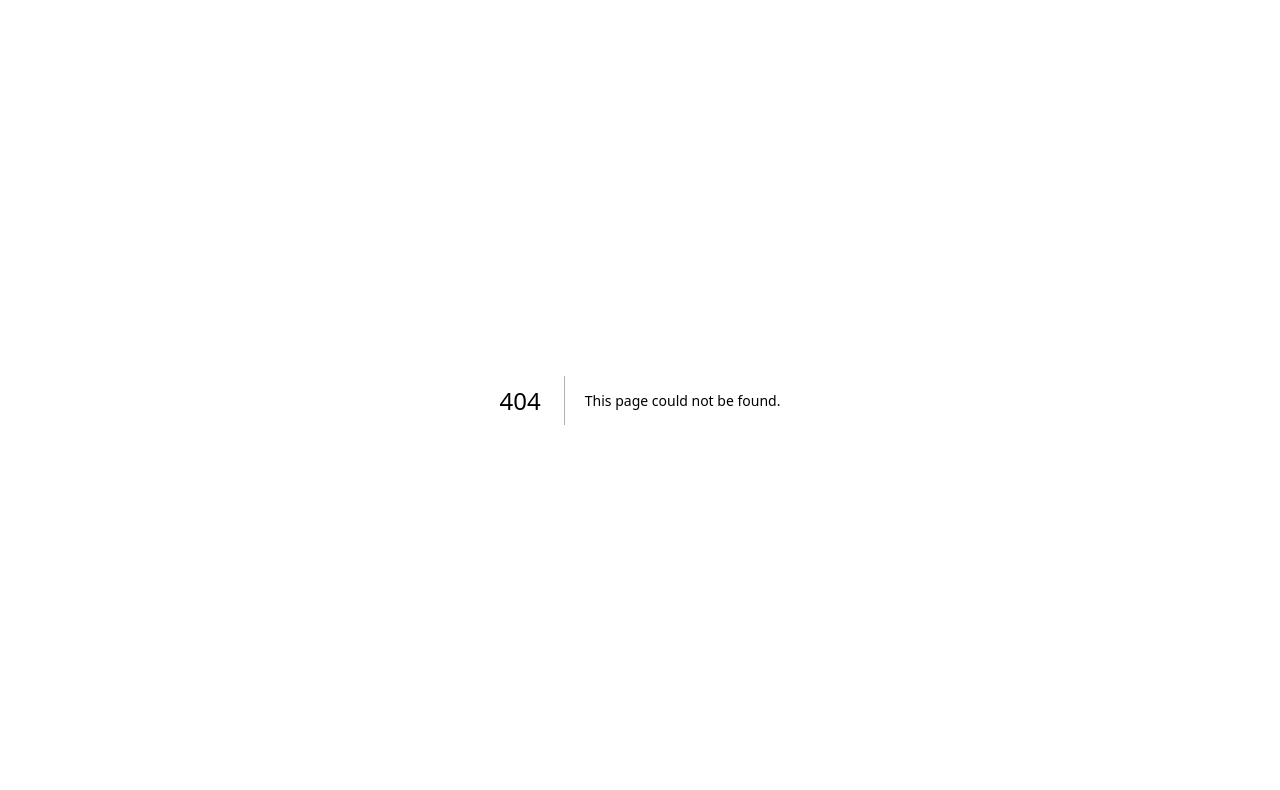
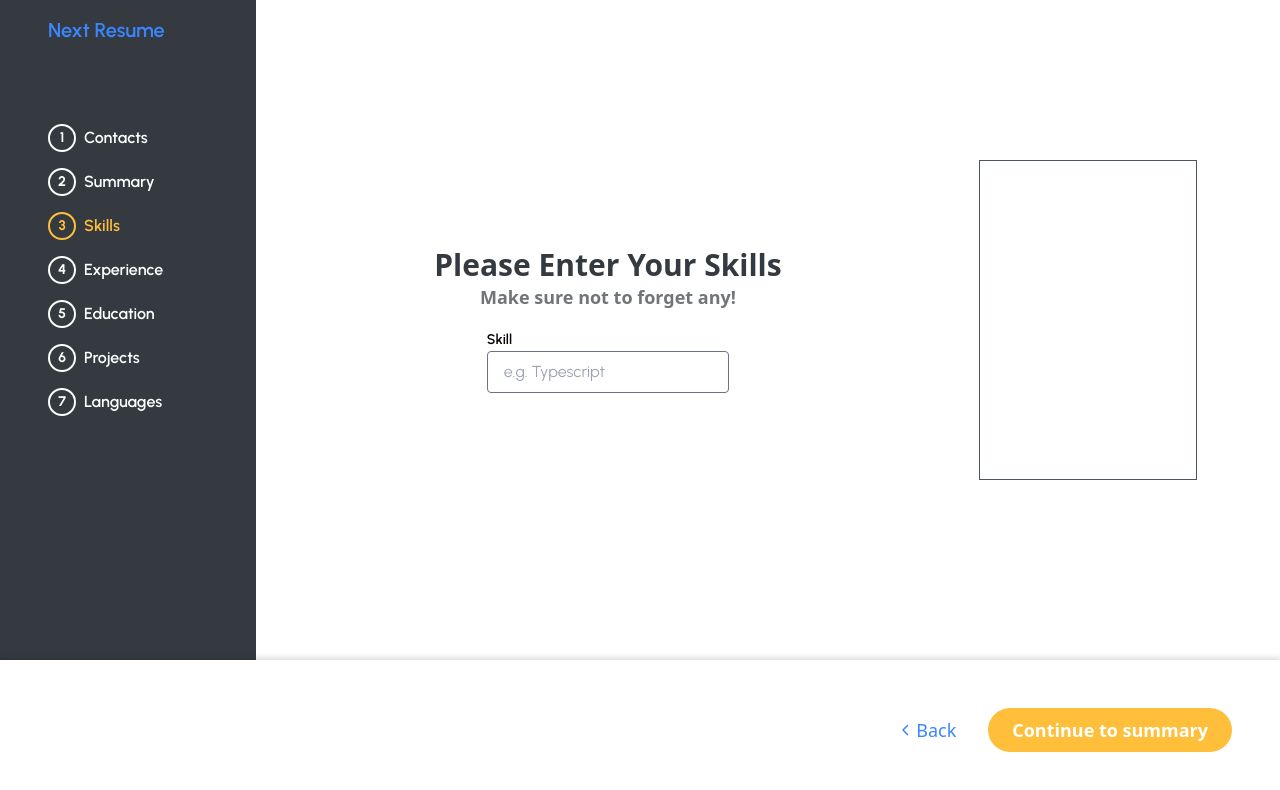
Before and after one commit to m1her/Next-Resume, a Next.js app: page /build-resume/fill-data/skills in a window 1280 px wide. Before the commit this address had no page. Shown: the top 790 px of the page. Built offline with nearby package versions, Linux system fonts and the light colour scheme.

Commit message:
skelliton pages

```diff
--- /dev/null
+++ b/src/app/build-resume/fill-data/education/page.tsx
@@ -0,0 +1,12 @@
+import { EducationFeat } from "@/features/building/EducationFeat";
+import React from "react";
+
+const Education = () => {
+  return (
+    <div className="h-full flex-1">
+      <EducationFeat />
+    </div>
+  );
+};
+
+export default Education;
--- /dev/null
+++ b/src/app/build-resume/fill-data/experience/page.tsx
@@ -0,0 +1,12 @@
+import { ExperienceFeat } from "@/features/building/ExperienceFeat";
+import React from "react";
+
+const Experience = () => {
+  return (
+    <div className="h-full flex-1">
+      <ExperienceFeat />
+    </div>
+  );
+};
+
+export default Experience;
--- /dev/null
+++ b/src/app/build-resume/fill-data/languages/page.tsx
@@ -0,0 +1,12 @@
+import { LanguagesFeat } from "@/features/building/LanguagesFeat";
+import React from "react";
+
+const Languages = () => {
+  return (
+    <div className="h-full flex-1">
+      <LanguagesFeat />
+    </div>
+  );
+};
+
+export default Languages;
--- /dev/null
+++ b/src/app/build-resume/fill-data/projects/page.tsx
@@ -0,0 +1,12 @@
+import { ProjectsFeat } from "@/features/building/ProjectsFeat";
+import React from "react";
+
+const Projects = () => {
+  return (
+    <div className="h-full flex-1">
+      <ProjectsFeat />
+    </div>
+  );
+};
+
+export default Projects;
--- /dev/null
+++ b/src/app/build-resume/fill-data/skills/page.tsx
@@ -0,0 +1,12 @@
+import { SkillsFeat } from "@/features/building/SkillsFeat";
+import React from "react";
+
+const Skills = () => {
+  return (
+    <div className="h-full flex-1">
+      <SkillsFeat />
+    </div>
+  );
+};
+
+export default Skills;
--- a/src/app/build-resume/fill-data/summary/page.tsx
+++ b/src/app/build-resume/fill-data/summary/page.tsx
@@ -1,4 +1,3 @@
-import { PersonalDetails } from "@/features/building/PersonalDetails";
 import { SummaryFeat } from "@/features/building/SummaryFeat";
 import React from "react";
 
--- a/src/components/ResumeSideNav/LinksData.ts
+++ b/src/components/ResumeSideNav/LinksData.ts
@@ -37,8 +37,8 @@ export const linksData = [
   },
   {
     id: "7",
-    link: "lagnuages",
-    text: "Lagnuages",
+    link: "languages",
+    text: "Languages",
     number: 7,
   },
 ];
--- /dev/null
+++ b/src/features/building/EducationFeat/index.tsx
@@ -0,0 +1,38 @@
+"use client";
+import { BuildingResumeFooter } from "@/components/BuildingResumeFooter";
+import { SmallPreview } from "@/components/SmallPreview";
+import { useResumeContext } from "@/context/ResumeContext";
+import {
+  templatesData,
+  TemplatesDataTypes,
+} from "@/features/ResumeTemplates/templatesData";
+import { useRouter } from "next/navigation";
+import React from "react";
+
+export const EducationFeat = () => {
+  const router = useRouter();
+  const { resumeData, setResumeData } = useResumeContext();
+
+  return (
+    <div className="w-full h-full grid lg:grid-cols-3 grid-cols-1 place-items-center lg:gap-8 gap-6">
+      <div className="flex flex-col gap-4 items-center w-full lg:col-span-2">
+        <div className="md:text-3xl text-xl font-bold text-textColor">
+          Please Add Your Education
+        </div>
+        <div className="md:text-lg text-base font-semibold text-textColor/70 -mt-4">
+          Make sure to add them in order
+        </div>
+      </div>
+      <SmallPreview isSelected={false} disableAction={true} name={"classic"}>
+        {templatesData[resumeData.templateName as keyof TemplatesDataTypes]}
+      </SmallPreview>
+
+      <BuildingResumeFooter
+        btnType="submit"
+        text={"Continue to summary"}
+        form="personal-info"
+        handleBack={() => router.back}
+      />
+    </div>
+  );
+};
--- /dev/null
+++ b/src/features/building/ExperienceFeat/index.tsx
@@ -0,0 +1,38 @@
+"use client";
+import { BuildingResumeFooter } from "@/components/BuildingResumeFooter";
+import { SmallPreview } from "@/components/SmallPreview";
+import { useResumeContext } from "@/context/ResumeContext";
+import {
+  templatesData,
+  TemplatesDataTypes,
+} from "@/features/ResumeTemplates/templatesData";
+import { useRouter } from "next/navigation";
+import React from "react";
+
+export const ExperienceFeat = () => {
+  const router = useRouter();
+  const { resumeData, setResumeData } = useResumeContext();
+
+  return (
+    <div className="w-full h-full grid lg:grid-cols-3 grid-cols-1 place-items-center lg:gap-8 gap-6">
+      <div className="flex flex-col gap-4 items-center w-full lg:col-span-2">
+        <div className="md:text-3xl text-xl font-bold text-textColor">
+          Please Add Your Esperience
+        </div>
+        <div className="md:text-lg text-base font-semibold text-textColor/70 -mt-4">
+          Make sure to add them in order
+        </div>
+      </div>
+      <SmallPreview isSelected={false} disableAction={true} name={"classic"}>
+        {templatesData[resumeData.templateName as keyof TemplatesDataTypes]}
+      </SmallPreview>
+
+      <BuildingResumeFooter
+        btnType="submit"
+        text={"Continue to summary"}
+        form="personal-info"
+        handleBack={() => router.back}
+      />
+    </div>
+  );
+};
--- /dev/null
+++ b/src/features/building/LanguagesFeat/index.tsx
@@ -0,0 +1,41 @@
+"use client";
+import { BuildingResumeFooter } from "@/components/BuildingResumeFooter";
+import { SmallPreview } from "@/components/SmallPreview";
+import { useResumeContext } from "@/context/ResumeContext";
+import {
+  templatesData,
+  TemplatesDataTypes,
+} from "@/features/ResumeTemplates/templatesData";
+import { useRouter } from "next/navigation";
+import React from "react";
+
+export const LanguagesFeat = () => {
+  const router = useRouter();
+  const { resumeData, setResumeData } = useResumeContext();
+
+  return (
+    <div className="w-full h-full grid lg:grid-cols-3 grid-cols-1 place-items-center lg:gap-8 gap-6">
+      <div className="flex flex-col gap-4 items-center w-full lg:col-span-2">
+        <div className="md:text-3xl text-xl font-bold text-textColor">
+          Please Add Your Languages
+        </div>
+        <div className="md:text-lg text-base font-semibold text-textColor/70 -mt-4">
+          Make sure not to exaggerate your levels
+        </div>
+
+<form></form>
+
+      </div>
+      <SmallPreview isSelected={false} disableAction={true} name={"classic"}>
+        {templatesData[resumeData.templateName as keyof TemplatesDataTypes]}
+      </SmallPreview>
+
+      <BuildingResumeFooter
+        btnType="submit"
+        text={"Continue to summary"}
+        form="personal-info"
+        handleBack={() => router.back}
+      />
+    </div>
+  );
+};
--- /dev/null
+++ b/src/features/building/ProjectsFeat/index.tsx
@@ -0,0 +1,38 @@
+"use client";
+import { BuildingResumeFooter } from "@/components/BuildingResumeFooter";
+import { SmallPreview } from "@/components/SmallPreview";
+import { useResumeContext } from "@/context/ResumeContext";
+import {
+  templatesData,
+  TemplatesDataTypes,
+} from "@/features/ResumeTemplates/templatesData";
+import { useRouter } from "next/navigation";
+import React from "react";
+
+export const ProjectsFeat = () => {
+  const router = useRouter();
+  const { resumeData, setResumeData } = useResumeContext();
+
+  return (
+    <div className="w-full h-full grid lg:grid-cols-3 grid-cols-1 place-items-center lg:gap-8 gap-6">
+      <div className="flex flex-col gap-4 items-center w-full lg:col-span-2">
+        <div className="md:text-3xl text-xl font-bold text-textColor">
+          Please Add Your Projects
+        </div>
+        <div className="md:text-lg text-base font-semibold text-textColor/70 -mt-4">
+          Make sure choose ones you&lsquo;re proud of
+        </div>
+      </div>
+      <SmallPreview isSelected={false} disableAction={true} name={"classic"}>
+        {templatesData[resumeData.templateName as keyof TemplatesDataTypes]}
+      </SmallPreview>
+
+      <BuildingResumeFooter
+        btnType="submit"
+        text={"Continue to summary"}
+        form="personal-info"
+        handleBack={() => router.back}
+      />
+    </div>
+  );
+};
--- /dev/null
+++ b/src/features/building/SkillsFeat/index.tsx
@@ -0,0 +1,69 @@
+"use client";
+import { BuildingResumeFooter } from "@/components/BuildingResumeFooter";
+import { SmallPreview } from "@/components/SmallPreview";
+import { TextInput } from "@/components/TextInput";
+import { useResumeContext } from "@/context/ResumeContext";
+import {
+  templatesData,
+  TemplatesDataTypes,
+} from "@/features/ResumeTemplates/templatesData";
+import { useRouter } from "next/navigation";
+import React from "react";
+import { SubmitHandler, useForm } from "react-hook-form";
+
+type Inputs = {
+  skill: string;
+};
+
+export const SkillsFeat = () => {
+  const {
+    register,
+    handleSubmit,
+    formState: { errors },
+    reset,
+  } = useForm<Inputs>();
+  const router = useRouter();
+  const { resumeData, setResumeData } = useResumeContext();
+  const onSubmit: SubmitHandler<Inputs> = (data) => {
+
+  };
+
+  return (
+    <div className="w-full h-full grid lg:grid-cols-3 grid-cols-1 place-items-center lg:gap-8 gap-6">
+      <div className="flex flex-col gap-4 items-center w-full lg:col-span-2">
+        <div className="md:text-3xl text-xl font-bold text-textColor">
+          Please Enter Your Skills
+        </div>
+        <div className="md:text-lg text-base font-semibold text-textColor/70 -mt-4">
+          Make sure not to forget any!
+        </div>
+        <form id="skills-info" onSubmit={handleSubmit(onSubmit)}>
+          <div className="flex lg:flex-row flex-col items-start gap-4 w-full">
+            <TextInput
+              id="skill"
+              label="Skill"
+              name="skill"
+              placeholder="e.g. Typescript"
+              error={!!errors.skill}
+              errorMsg={errors.skill?.message}
+              register={register}
+              registerProps={{
+                required: "Skill is Required",
+              }}
+            />
+          </div>
+        </form>
+      </div>
+      <SmallPreview isSelected={false} disableAction={true} name={"classic"}>
+        {templatesData[resumeData.templateName as keyof TemplatesDataTypes]}
+      </SmallPreview>
+
+      <BuildingResumeFooter
+        btnType="submit"
+        text={"Continue to summary"}
+        form="skills-info"
+        handleBack={() => router.back}
+      />
+    </div>
+  );
+};
```
